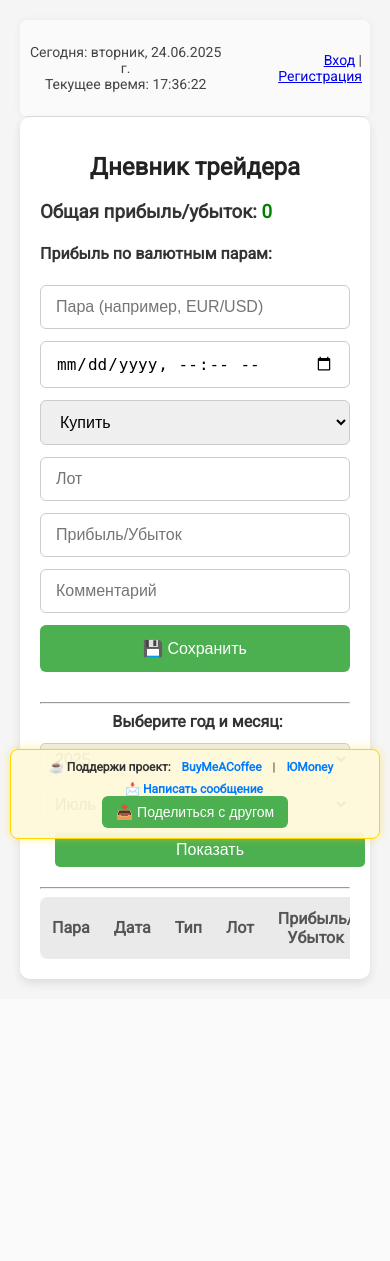
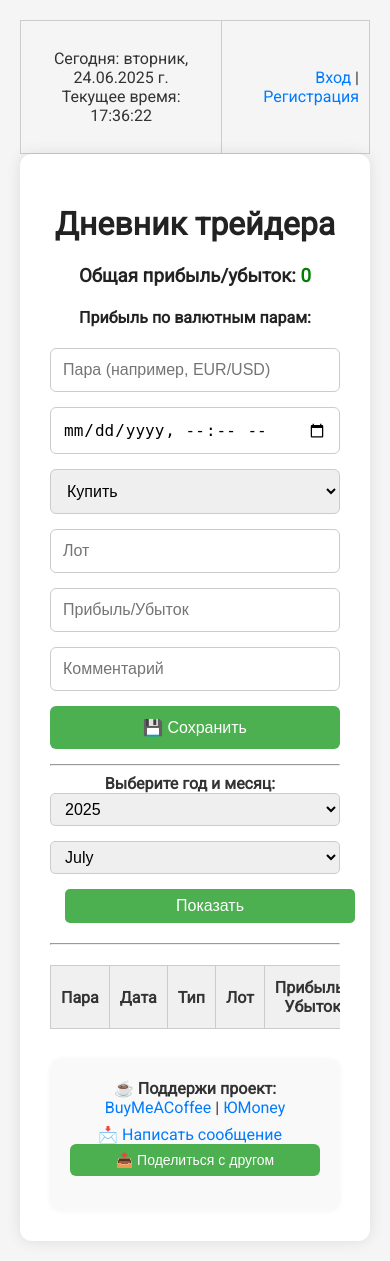
Before and after one commit to KakariA2/trader_diary, a Flask app: page / in a window 390 px wide. Before the commit the page ends 985 px from the top, so only its background shows below. Run offline with Flask 3, Linux system fonts and the light colour scheme; data comes from the database, SQL or seed files in the repository; lists and menus that the app fills with data are empty.

Commit message:
Обновил index.html

```diff
--- a/app.py
+++ b/app.py
@@ -8,7 +8,7 @@ from email.mime.text import MIMEText
 from werkzeug.security import generate_password_hash, check_password_hash
 
 app = Flask(__name__)
-app.secret_key = 'trader_diary_secret_key'  # секрет для сессий
+app.secret_key = 'trader_diary_secret_key'
 
 # Переводы
 translations = {
@@ -32,10 +32,11 @@ translations = {
     }
 }
 
-# ======= Email при ошибках =======
+# Email при ошибках
+
 def send_error_email(message):
     sender = "mizarand@gmail.com"
-    app_password = os.environ.get("APP_EMAIL_PASSWORD", "MonitorA2")  # лучше задать через env
+    app_password = os.environ.get("APP_EMAIL_PASSWORD", "MonitorA2")
     receiver = "mizarand@inbox.lv"
 
     msg = MIMEText(message)
@@ -48,9 +49,10 @@ def send_error_email(message):
             server.login(sender, app_password)
             server.sendmail(sender, receiver, msg.as_string())
     except Exception as e:
-        print(f"[Email] Ошибка при отправке письма: {e}")
+        print(f"[Email] Ошибка: {e}")
 
-# ======= Бэкап базы данных =======
+# Бэкап базы данных
+
 def backup_db():
     now = datetime.datetime.now().strftime('%Y-%m-%d_%H-%M')
     backup_path = f"backup/trader_diary_backup_{now}.db"
@@ -58,17 +60,19 @@ def backup_db():
         if not os.path.exists("backup"):
             os.makedirs("backup")
         shutil.copy('trader_diary.db', backup_path)
-        print(f"[Бэкап] Сохранена копия базы: {backup_path}")
+        print(f"[Бэкап] Скопирована база: {backup_path}")
     except Exception as e:
-        print(f"[Бэкап] Ошибка при создании бэкапа: {e}")
+        print(f"[Бэкап] Ошибка: {e}")
 
-# ======= Подключение к БД =======
+# Подключение к базе данных
+
 def get_db_connection():
     conn = sqlite3.connect('trader_diary.db')
     conn.row_factory = sqlite3.Row
     return conn
 
-# ======= Инициализация БД =======
+# Инициализация базы данных
+
 def init_db():
     conn = sqlite3.connect('trader_diary.db')
     conn.execute('''
@@ -106,12 +110,11 @@ def init_db():
     conn.commit()
     conn.close()
 
-# ======= Главная страница =======
+# Главная страница
 @app.route('/')
 def index():
     lang = request.args.get('lang', 'ru')
     texts = translations.get(lang, translations['ru'])
-
     from datetime import datetime
 
     try:
@@ -123,40 +126,111 @@ def index():
 
     current_year = datetime.now().year
     years = list(range(current_year - 4, current_year + 1))
-
-    months = [
-        (1, "Январь"), (2, "Февраль"), (3, "Март"), (4, "Апрель"),
-        (5, "Май"), (6, "Июнь"), (7, "Июль"), (8, "Август"),
-        (9, "Сентябрь"), (10, "Октябрь"), (11, "Ноябрь"), (12, "Декабрь")
-    ]
+    months = [(i, datetime(2000, i, 1).strftime('%B')) for i in range(1, 13)]
 
     conn = get_db_connection()
-    query = """
+    trades = conn.execute("""
         SELECT * FROM trades
         WHERE strftime('%Y', date) = ? AND strftime('%m', date) = ?
         ORDER BY date DESC
-    """
-    trades = conn.execute(query, (str(selected_year), f"{selected_month:02d}")).fetchall()
+    """, (str(selected_year), f"{selected_month:02d}")).fetchall()
     conn.close()
 
     total_profit = sum(trade['profit'] for trade in trades)
     profit_by_pair = {}
     for trade in trades:
-        pair = trade['pair']
-        profit_by_pair[pair] = profit_by_pair.get(pair, 0) + trade['profit']
+        profit_by_pair[trade['pair']] = profit_by_pair.get(trade['pair'], 0) + trade['profit']
 
-    return render_template('index.html',
-                           trades=trades,
-                           total_profit=total_profit,
-                           profit_by_pair=profit_by_pair,
-                           texts=texts,
-                           lang=lang,
-                           years=years,
-                           months=months,
-                           selected_year=selected_year,
-                           selected_month=selected_month)
+    return render_template('index.html', trades=trades, total_profit=total_profit,
+                           profit_by_pair=profit_by_pair, texts=texts,
+                           lang=lang, years=years, months=months,
+                           selected_year=selected_year, selected_month=selected_month)
 
-# ======= Добавление сделки =======
+# Регистрация
+@app.route('/register', methods=['GET', 'POST'])
+def register():
+    if request.method == 'POST':
+        username = request.form.get('username', '').strip()
+        email = request.form.get('email', '').strip()
+        password = request.form.get('password', '')
+        confirm_password = request.form.get('confirm_password', '')
+
+        if password != confirm_password:
+            flash('❗ Пароли не совпадают.')
+            return redirect('/register')
+
+        conn = get_db_connection()
+        existing_user = conn.execute(
+            "SELECT * FROM users WHERE username = ? OR email = ?",
+            (username, email)
+        ).fetchone()
+
+        if existing_user:
+            flash('❗ Такой логин или email уже зарегистрирован.')
+            conn.close()
+            return redirect('/register')
+
+        hashed_password = generate_password_hash(password)
+        conn.execute("""
+            INSERT INTO users (username, email, password_hash, subscription_status, trial_start_date)
+            VALUES (?, ?, ?, 'trial', ?)
+        """, (username, email, hashed_password, datetime.datetime.now().strftime('%Y-%m-%d')))
+        conn.commit()
+        conn.close()
+
+        flash('✅ Регистрация прошла успешно! Теперь войдите.')
+        return redirect('/login')
+
+    return render_template('register.html')
+
+# Проверка логина
+@app.route('/check_user', methods=['POST'])
+def check_user():
+    data = request.get_json()
+    username = data.get('username', '').strip()
+    email = data.get('email', '').strip()
+
+    conn = get_db_connection()
+    user = conn.execute(
+        "SELECT * FROM users WHERE username = ? OR email = ?", (username, email)
+    ).fetchone()
+    conn.close()
+
+    if user:
+        return {'exists': True}
+    else:
+        return {'exists': False}
+
+# Вход
+@app.route('/login', methods=['GET', 'POST'])
+def login():
+    if request.method == 'POST':
+        email = request.form.get('email', '').strip()
+        password = request.form.get('password', '')
+
+        conn = get_db_connection()
+        user = conn.execute("SELECT * FROM users WHERE email = ?", (email,)).fetchone()
+        conn.close()
+
+        if user and check_password_hash(user['password_hash'], password):
+            session['user_id'] = user['id']
+            session['username'] = user['username']
+            session['subscription_status'] = user['subscription_status']
+            flash(f'Добро пожаловать, {user["username"]}!')
+            return redirect('/')
+        else:
+            flash('Неверный email или пароль.')
+
+    return render_template('login.html')
+
+# Выход
+@app.route('/logout')
+def logout():
+    session.clear()
+    flash('Вы вышли из системы.')
+    return redirect('/')
+
+# Добавление сделки
 @app.route('/add', methods=['POST'])
 def add_trade():
     try:
@@ -181,7 +255,7 @@ def add_trade():
         send_error_email(f"Ошибка при добавлении сделки:\n{str(e)}")
         return f"Ошибка при добавлении записи: {e}"
 
-# ======= Обратная связь =======
+# Обратная связь
 @app.route('/feedback', methods=['GET', 'POST'])
 def feedback():
     confirmation = ""
@@ -212,67 +286,7 @@ def feedback():
 
     return render_template('feedback.html', confirmation=confirmation)
 
-# ======= Регистрация =======
-@app.route('/register', methods=['GET', 'POST'])
-def register():
-    if request.method == 'POST':
-        username = request.form.get('username', '').strip()
-        email = request.form.get('email', '').strip()
-        password = request.form.get('password', '')
-        confirm_password = request.form.get('confirm_password', '')
-
-        if password != confirm_password:
-            flash('Пароли не совпадают.')
-            return redirect('/register')
-
-        hashed_password = generate_password_hash(password)
-
-        conn = get_db_connection()
-        try:
-            conn.execute(
-                "INSERT INTO users (username, email, password_hash, subscription_status, trial_start_date) VALUES (?, ?, ?, 'trial', ?)",
-                (username, email, hashed_password, datetime.datetime.now().strftime('%Y-%m-%d'))
-            )
-            conn.commit()
-            flash('Регистрация успешна! Войдите в систему.')
-            return redirect('/login')
-        except sqlite3.IntegrityError:
-            flash('Такой пользователь уже существует.')
-        finally:
-            conn.close()
-
-    return render_template('register.html')
-
-# ======= Вход =======
-@app.route('/login', methods=['GET', 'POST'])
-def login():
-    if request.method == 'POST':
-        email = request.form.get('email', '').strip()
-        password = request.form.get('password', '')
-
-        conn = get_db_connection()
-        user = conn.execute("SELECT * FROM users WHERE email = ?", (email,)).fetchone()
-        conn.close()
-
-        if user and check_password_hash(user['password_hash'], password):
-            session['user_id'] = user['id']
-            session['username'] = user['username']
-            session['subscription_status'] = user['subscription_status']
-            flash(f'Добро пожаловать, {user["username"]}!')
-            return redirect('/')
-        else:
-            flash('Неверный email или пароль.')
-
-    return render_template('login.html')
-
-# ======= Выход =======
-@app.route('/logout')
-def logout():
-    session.clear()
-    flash('Вы вышли из системы.')
-    return redirect('/')
-
-# ======= Запуск =======
+# Запуск
 if __name__ == "__main__":
     init_db()
     backup_db()
--- a/static/style.css
+++ b/static/style.css
@@ -1,186 +1,105 @@
-@import url('https://fonts.googleapis.com/css2?family=Roboto&display=swap');
-
 body {
-  font-family: 'Roboto', Arial, sans-serif;
-  background: #f5f5f5;
-  margin: 10px;
-  padding: 10px;
+  font-family: 'Roboto', sans-serif;
+  background-color: #f5f5f5;
+  margin: 0;
+  padding: 20px;
   color: #333;
 }
 
 .container {
-  max-width: 1000px;
+  max-width: 960px;
   margin: 0 auto;
-  padding: 20px;
   background: #fff;
-  border-radius: 10px;
-  box-shadow: 0 4px 10px rgba(0,0,0,0.1);
+  padding: 30px;
+  border-radius: 12px;
+  box-shadow: 0 0 15px rgba(0,0,0,0.1);
 }
 
-h1 {
+h1, h2, h3, h4 {
   text-align: center;
   color: #222;
-  margin-bottom: 20px;
-  font-weight: 700;
 }
 
-form {
-  display: flex;
-  flex-wrap: wrap;
-  gap: 12px;
-  justify-content: center;
-  margin-bottom: 30px;
+input, select, button {
+  display: block;
+  width: 100%;
+  padding: 12px;
+  margin-bottom: 15px;
+  font-size: 16px;
+  border: 1px solid #ccc;
+  border-radius: 6px;
+  box-sizing: border-box;
 }
 
-form input, form select {
-  flex: 1 1 180px;
-  padding: 12px 15px;
-  font-size: 16px;
-  border-radius: 6px;
-  border: 1px solid #ccc;
-  box-sizing: border-box;
-  transition: border-color 0.3s ease;
+button {
+  background-color: #4CAF50;
+  color: white;
+  border: none;
+  cursor: pointer;
 }
 
-form input:focus, form select:focus {
-  outline: none;
-  border-color: #4CAF50;
-  box-shadow: 0 0 6px rgba(76, 175, 80, 0.4);
-}
-
-form button {
-  padding: 14px 20px;
-  font-size: 16px;
-  border-radius: 6px;
-  border: none;
-  background-color: #4CAF50;
-  color: white;
-  cursor: pointer;
-  flex: 0 0 160px;
-  transition: background-color 0.3s ease;
-}
-
-form button:hover {
+button:hover {
   background-color: #45a049;
 }
 
 .table-wrapper {
   overflow-x: auto;
+  margin-top: 20px;
 }
 
 table {
   width: 100%;
   border-collapse: collapse;
-  background-color: white;
-  border-radius: 8px;
-  overflow: hidden;
-  box-shadow: 0 0 10px rgba(0,0,0,0.05);
+  font-size: 16px;
 }
 
-thead {
-  background-color: #eaeaea;
+th, td {
+  border: 1px solid #ccc;
+  padding: 12px 10px;
+  text-align: center;
 }
 
-thead th {
-  padding: 12px;
-  font-weight: 600;
-  text-align: center;
-  color: #555;
+th {
+  background-color: #f0f0f0;
 }
 
-tbody tr:nth-child(odd) {
+tr:nth-child(even) {
   background-color: #fafafa;
 }
 
-tbody tr:hover {
-  background-color: #f1fdf1;
+tr:hover {
+  background-color: #f1f1f1;
 }
 
-tbody td {
-  padding: 12px;
-  border-bottom: 1px solid #ddd;
-  text-align: center;
-  font-size: 15px;
-  color: #444;
+td:nth-child(5) {
+  font-weight: bold;
+}
+
+td:nth-child(5):before {
+  content: attr(data-prefix);
+}
+
+td.positive {
+  color: green;
+}
+
+td.negative {
+  color: red;
 }
 
 .support-box {
-  position: fixed;
-  bottom: 15px;
-  left: 50%;
-  transform: translateX(-50%);
-  background-color: rgba(255, 249, 219, 0.95);
-  border: 1px solid #ffd700;
-  border-radius: 8px;
-  padding: 12px 20px;
-  font-size: 14px;
-  z-index: 1000;
-  box-shadow: 0 0 10px rgba(255, 215, 0, 0.4);
-  user-select: none;
-  cursor: default;
-  white-space: nowrap;
-  max-width: 95%;
-  max-width: calc(100% - 40px);
-  text-align: center;
+  margin-top: 30px;
+  padding: 20px;
+  background-color: #f9f9f9;
+  border-radius: 12px;
+  box-shadow: 0 0 5px rgba(0,0,0,0.05);
 }
 
-.support-box a {
+a {
   color: #007BFF;
-  font-weight: 600;
-  margin: 0 8px;
   text-decoration: none;
-  transition: color 0.3s ease;
 }
 
-.support-box a:hover {
-  color: #0056b3;
+a:hover {
   text-decoration: underline;
 }
-
-.support-box button {
-  font-size: 14px;
-  background-color: #4CAF50;
-  border: none;
-  color: white;
-  padding: 8px 14px;
-  border-radius: 6px;
-  cursor: pointer;
-  transition: background-color 0.3s ease;
-}
-
-.support-box button:hover {
-  background-color: #45a049;
-}
-
-/* Мобильный стиль */
-@media (max-width: 600px) {
-  form {
-    flex-direction: column;
-  }
-
-  form input, form select, form button {
-    flex: none;
-    width: 100%;
-  }
-
-  h1 {
-    font-size: 24px;
-    margin-bottom: 15px;
-  }
-
-  tbody td {
-    font-size: 14px;
-    padding: 10px 8px;
-  }
-
-  .support-box {
-    font-size: 12px;
-    padding: 10px 12px;
-    bottom: 5px;
-    left: 10px;
-    right: 10px;
-    white-space: normal;
-    max-width: calc(100% - 20px);
-    transform: none;
-  }
-}
```
Also changed, not shown: templates/login.html (+9 -0 lines), templates/register.html (+43 -1 lines).
